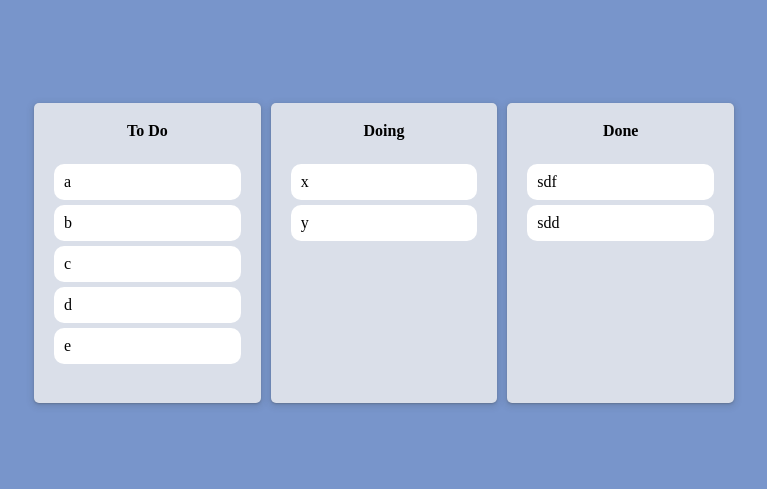
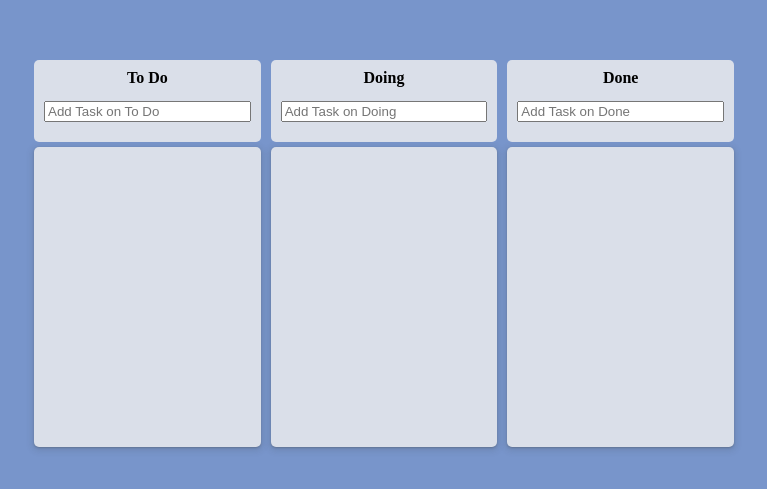
Before and after one commit to singsoong/MyToDoApp, a React (Create React App) app: page / in a window 1280 px wide. Shown: the part 147-636 px from the top of the page, without its empty margins (256-1023 px from the left). Built offline with nearby package versions, Linux system fonts and the light colour scheme.

Commit message:
feat: Creating Cards

```diff
--- a/src/App.tsx
+++ b/src/App.tsx
@@ -19,8 +19,9 @@ function App() {
     if (destination?.droppableId === source.droppableId) {
       setToDos((allBoards) => {
         const boardCopy = [...allBoards[source.droppableId]];
+        const taskObj = boardCopy[source.index];
         boardCopy.splice(source.index, 1);
-        boardCopy.splice(destination?.index, 0, draggableId);
+        boardCopy.splice(destination?.index, 0, taskObj);
         return {
           ...allBoards,
           [source.droppableId]: boardCopy,
@@ -32,8 +33,9 @@ function App() {
       setToDos((allBoards) => {
         const sourceBoardCopy = [...allBoards[source.droppableId]];
         const destinationBoardCopy = [...allBoards[destination.droppableId]];
+        const taskObj = sourceBoardCopy[source.index];
         sourceBoardCopy.splice(source.index, 1);
-        destinationBoardCopy.splice(destination?.index, 0, draggableId);
+        destinationBoardCopy.splice(destination?.index, 0, taskObj);
 
         return {
           ...allBoards,
--- a/src/components/Board.tsx
+++ b/src/components/Board.tsx
@@ -1,32 +1,75 @@
 import { Droppable } from "react-beautiful-dnd";
 import DragabbleCard from "./DragabbleCard";
 import styled from "styled-components";
+import { useForm } from "react-hook-form";
+import { IToDo, toDoState } from "../recoil/atoms";
+import { useSetRecoilState } from "recoil";
 
 interface IBoardProps {
-  toDos: string[];
+  toDos: IToDo[];
   boardId: string;
 }
 
+interface IForm {
+  toDo: string;
+}
+
 function Board({ toDos, boardId }: IBoardProps) {
+  const { register, setValue, handleSubmit } = useForm<IForm>();
+  const setToDos = useSetRecoilState(toDoState);
+  const onValid = (data: IForm) => {
+    const newToDo = {
+      id: Date.now(),
+      text: data.toDo,
+    };
+    setToDos((allBoards) => {
+      return { ...allBoards, [boardId]: [...allBoards[boardId], newToDo] };
+    });
+    setValue("toDo", "");
+  };
+
   return (
+    <div>
+      <TitleContainer>
+        <BoardTitle>{boardId}</BoardTitle>
+        <Form onSubmit={handleSubmit(onValid)}>
+          <input
+            {...register("toDo", { required: true })}
+            type="text"
+            placeholder={`Add Task on ${boardId}`}
+          />
+        </Form>
+      </TitleContainer>
       <Droppable droppableId={boardId}>
         {(magic, snapshot) => (
           <Wrapper ref={magic.innerRef} {...magic.droppableProps}>
-          <BoardTitle>{boardId}</BoardTitle>
             <CardWrapper
               isDraggingOver={snapshot.isDraggingOver}
               isDraggingFromThis={Boolean(snapshot.draggingFromThisWith)}
             >
               {toDos.map((toDo, idx) => (
-              <DragabbleCard key={toDo} toDo={toDo} idx={idx} />
+                <DragabbleCard
+                  key={toDo.id}
+                  toDoId={toDo.id}
+                  toDoText={toDo.text}
+                  idx={idx}
+                />
               ))}
               {magic.placeholder}
             </CardWrapper>
           </Wrapper>
         )}
       </Droppable>
+    </div>
   );
 }
+
+const TitleContainer = styled.div`
+  background-color: ${(props) => props.theme.boardColor};
+  border-radius: 5px;
+  padding: 10px 10px;
+  margin-bottom: 5px;
+`;
 
 const Wrapper = styled.div`
   padding-top: 30px;
@@ -60,7 +103,14 @@ const CardWrapper = styled.div<ICardWrapperProps>`
       : "transparent"};
   flex-grow: 1;
   transition: background-color 0.3s ease-in-out;
-  padding: 10px;
+`;
+
+const Form = styled.form`
+  width: 100%;
+  input {
+    width: 100%;
+    margin-bottom: 10px;
+  }
 `;
 
 export default Board;
--- a/src/components/DragabbleCard.tsx
+++ b/src/components/DragabbleCard.tsx
@@ -3,13 +3,14 @@ import styled from "styled-components";
 import React from "react";
 
 interface IDragabbleCardProps {
-  toDo: string;
+  toDoId: number;
+  toDoText: string;
   idx: number;
 }
 
-function DragabbleCard({ toDo, idx }: IDragabbleCardProps) {
+function DragabbleCard({ toDoId, toDoText, idx }: IDragabbleCardProps) {
   return (
-    <Draggable draggableId={toDo} index={idx} key={toDo}>
+    <Draggable draggableId={toDoId + ""} index={idx} key={toDoId}>
       {(magic, snapshot) => (
         <Card
           ref={magic.innerRef}
@@ -17,7 +18,7 @@ function DragabbleCard({ toDo, idx }: IDragabbleCardProps) {
           {...magic.dragHandleProps}
           isDragging={snapshot.isDragging}
         >
-          {toDo}
+          {toDoText}
         </Card>
       )}
     </Draggable>
--- a/src/recoil/atoms.tsx
+++ b/src/recoil/atoms.tsx
@@ -1,14 +1,19 @@
 import { atom } from "recoil";
 
+export interface IToDo {
+  id: number;
+  text: string;
+}
+
 interface IToDoState {
-  [key: string]: string[];
+  [key: string]: IToDo[];
 }
 
 export const toDoState = atom<IToDoState>({
   key: "toDo",
   default: {
-    "To Do": ["a", "b", "c", "d", "e"],
-    Doing: ["x", "y"],
-    Done: ["sdf", "sdd"],
+    "To Do": [],
+    Doing: [],
+    Done: [],
   },
 });
```
Lines whose indentation alone changed are shown as unchanged.
